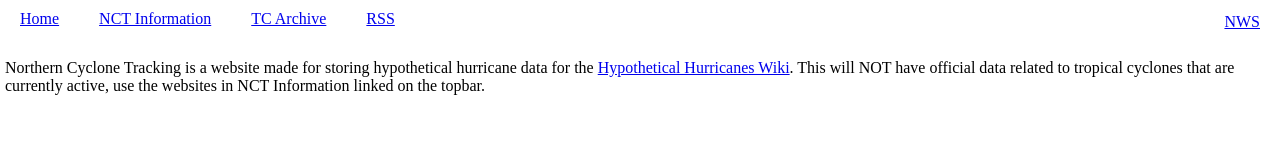
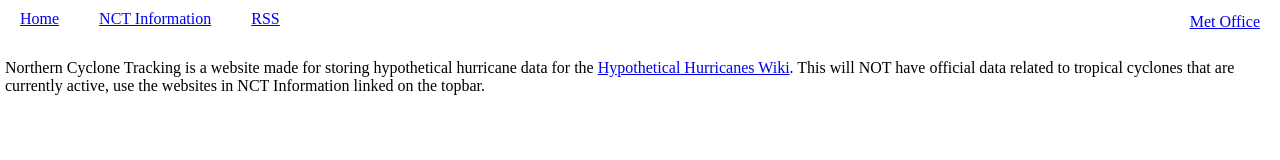
Before and after one commit to AlbaCycloneAgency/alba-ca.github.io, a plain HTML site: page index.html in a window 1280 px wide. Drawn offline with Linux system fonts and the light colour scheme.

Commit message:
Change NWS to UKMO

```diff
--- a/index.html
+++ b/index.html
@@ -13,13 +13,10 @@
                     <a href="/info.html">NCT Information</a>
                 </div>
                 <div class="bit">
-                    <a href="/archive/2024/2024home.html">TC Archive</a>
-                </div>
-                <div class="bit">
                     <a href="/rss/debug.xml">RSS</a>
                 </div>
                 <div class="localforecast">
-                    <a href="https://weather.gov" target="_blank">NWS</a>
+                    <a href="https://metoffice.gov.uk" target="_blank">Met Office</a>
                 </div>
             </div>
         </div>
```
